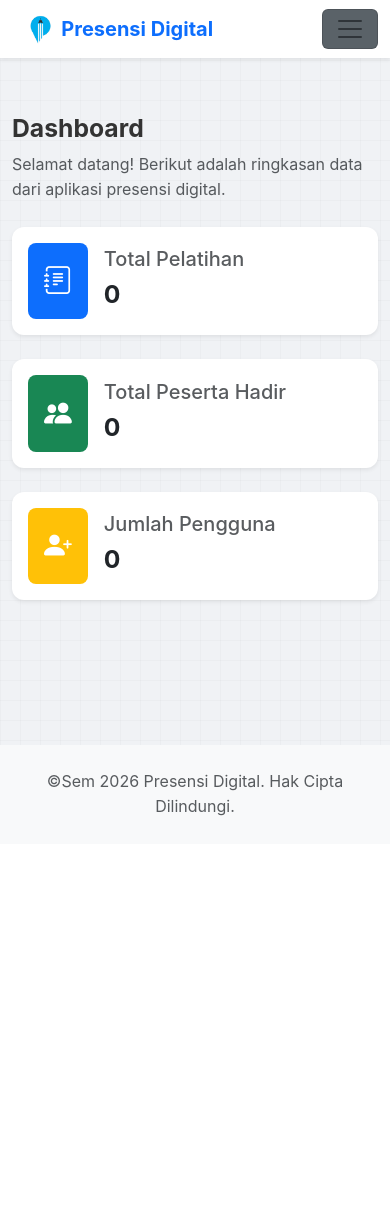
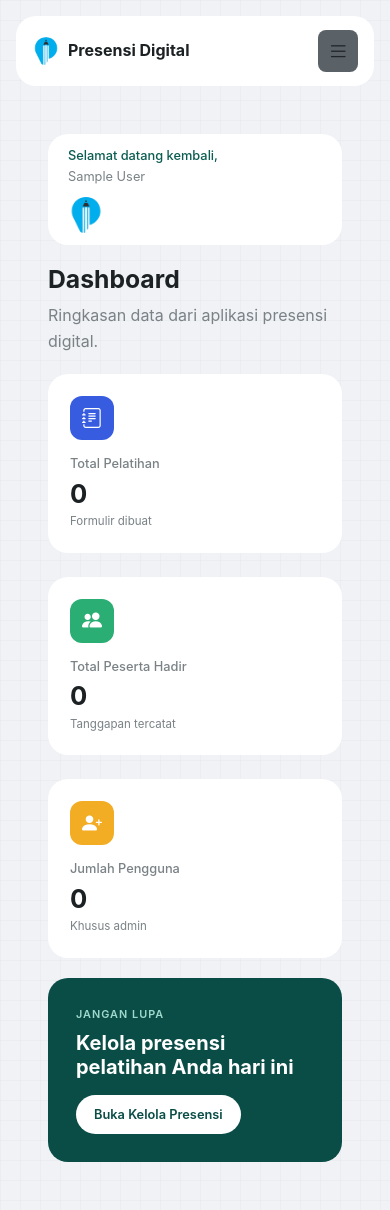
Before and after one commit to mulyadelani/KP-BPSDMJABAR2, a PHP site: page /presensi/index.php in a window 390 px wide. Before the commit the page ends 816 px from the top, so only its background shows below. Run offline with PHP 8.4, Linux system fonts and the light colour scheme; the visitor is signed in with stand-in values (Sample User, id 1); data that the repository does not hold is empty.

Commit message:
Redesign dashboard: sidebar layout, fix warna banner, hapus search, fix hover menu mobile

```diff
--- /dev/null
+++ b/assets/css/dash.css
@@ -0,0 +1,373 @@
+/* ==========================================================================
+   Presensi Digital — Dashboard Redesign
+   Tambahkan file ini SETELAH bootstrap.min.css dan SEBELUM style.css lama
+   <link rel="stylesheet" href="/presensi/assets/css/dashboard-redesign.css">
+   ========================================================================== */
+
+:root {
+  --teal: #0b5d51;
+  --teal-dark: #0a4d47;
+  --teal-hover: #0f6f61;
+  --teal-light-bg: #e7f5f2;
+  --text-dark: #1c2124;
+  --text-muted: #7a8286;
+  --card-radius: 20px;
+  --sidebar-width: 220px;
+}
+
+body {
+  background: linear-gradient(135deg, #cbe9e3 0%, #d3d4ef 100%);
+  min-height: 100vh;
+}
+
+/* ==========================================================================
+   LAYOUT — Sidebar + Main content
+   ========================================================================== */
+
+.app-shell {
+  display: flex;
+  align-items: flex-start;
+  gap: 24px;
+  padding: 24px;
+  min-height: 100vh;
+}
+
+.app-sidebar {
+  width: var(--sidebar-width);
+  flex-shrink: 0;
+  background: #ffffff;
+  border-radius: var(--card-radius);
+  padding: 28px 20px;
+  display: flex;
+  flex-direction: column;
+  min-height: calc(100vh - 48px);
+  position: sticky;
+  top: 24px;
+}
+
+.app-sidebar .sidebar-logo {
+  display: flex;
+  align-items: center;
+  gap: 8px;
+  font-weight: 700;
+  font-size: 1rem;
+  color: var(--text-dark);
+  text-decoration: none;
+  margin-bottom: 28px;
+}
+
+.app-sidebar .sidebar-logo img {
+  height: 28px;
+  width: 28px;
+  border-radius: 50%;
+  object-fit: cover;
+}
+
+.sidebar-nav {
+  list-style: none;
+  padding: 0;
+  margin: 0;
+  display: flex;
+  flex-direction: column;
+  gap: 4px;
+}
+
+.nav-link {
+  display: flex;
+  align-items: center;
+  gap: 10px;
+  padding: 10px 12px;
+  border-radius: 10px;
+  color: var(--text-muted);
+  font-size: 0.85rem;
+  font-weight: 500;
+  transition: background-color 0.2s ease, color 0.2s ease;
+}
+
+.nav-link i {
+  font-size: 1rem;
+}
+
+.nav-link:hover {
+  background-color: var(--teal-light-bg);
+  color: var(--teal-dark);
+}
+
+.nav-link.active {
+  background-color: var(--teal);
+  color: #fff;
+}
+
+.nav-link.active:hover {
+  background-color: var(--teal-hover);
+  color: #fff;
+}
+
+.sidebar-bottom {
+  margin-top: auto;
+  border-top: 1px solid #ececec;
+  padding-top: 16px;
+  display: flex;
+  flex-direction: column;
+  gap: 4px;
+}
+
+.sidebar-bottom .nav-link.text-danger:hover {
+  background-color: #fdeceb;
+  color: #c0392b !important;
+}
+
+.app-main {
+  flex: 1;
+  min-width: 0;
+  display: flex;
+  flex-direction: column;
+  gap: 20px;
+}
+
+/* ==========================================================================
+   TOP BAR
+   ========================================================================== */
+
+.app-topbar {
+  display: flex;
+  align-items: center;
+  justify-content: space-between;
+  background: #ffffff;
+  border-radius: var(--card-radius);
+  padding: 12px 20px;
+}
+
+.app-topbar .welcome-text {
+  font-size: 0.8rem;
+  color: var(--teal);
+  font-weight: 500;
+  margin: 0;
+}
+
+.app-topbar .welcome-sub {
+  font-size: 0.8rem;
+  color: var(--text-muted);
+  margin: 0;
+}
+
+.app-topbar .topbar-actions {
+  display: flex;
+  align-items: center;
+  gap: 12px;
+}
+
+.app-topbar .icon-btn {
+  width: 36px;
+  height: 36px;
+  border-radius: 50%;
+  border: none;
+  background: var(--teal-light-bg);
+  color: var(--teal-dark);
+  display: flex;
+  align-items: center;
+  justify-content: center;
+  transition: background-color 0.2s ease, transform 0.15s ease;
+}
+
+.app-topbar .icon-btn:hover {
+  background: var(--teal);
+  color: #fff;
+  transform: translateY(-2px);
+}
+
+.app-topbar .user-chip img {
+  width: 36px;
+  height: 36px;
+  border-radius: 50%;
+  object-fit: cover;
+}
+
+/* ==========================================================================
+   DASHBOARD TITLE
+   ========================================================================== */
+
+.dashboard-title h1 {
+  font-weight: 700;
+  color: var(--text-dark);
+}
+
+.dashboard-title p {
+  color: var(--text-muted);
+}
+
+/* ==========================================================================
+   STAT CARDS
+   ========================================================================== */
+
+.stat-card {
+  background: #ffffff;
+  border-radius: var(--card-radius);
+  padding: 22px;
+  height: 100%;
+  transition: transform 0.2s ease, box-shadow 0.2s ease;
+}
+
+.stat-card:hover {
+  transform: translateY(-4px);
+  box-shadow: 0 12px 24px rgba(11, 93, 81, 0.12);
+}
+
+.stat-card .stat-icon {
+  width: 44px;
+  height: 44px;
+  border-radius: 12px;
+  display: flex;
+  align-items: center;
+  justify-content: center;
+  color: #fff;
+  font-size: 1.25rem;
+  margin-bottom: 14px;
+}
+
+.stat-card .stat-icon.bg-blue   { background: #375cdf; }
+.stat-card .stat-icon.bg-green  { background: #2bae73; }
+.stat-card .stat-icon.bg-yellow { background: #f2ad25; }
+
+.stat-card .stat-label {
+  font-size: 0.8rem;
+  font-weight: 500;
+  color: var(--text-muted);
+  margin-bottom: 6px;
+}
+
+.stat-card .stat-value {
+  font-size: 2rem;
+  font-weight: 700;
+  color: var(--text-dark);
+  line-height: 1;
+  margin-bottom: 6px;
+}
+
+.stat-card .stat-note {
+  font-size: 0.72rem;
+  color: var(--text-muted);
+}
+
+/* ==========================================================================
+   CTA BANNER
+   ========================================================================== */
+
+.cta-banner {
+  background: var(--teal-dark);
+  border-radius: var(--card-radius);
+  padding: 28px;
+  display: flex;
+  align-items: center;
+  justify-content: space-between;
+  gap: 24px;
+  color: #fff;
+  overflow: hidden;
+  position: relative;
+}
+
+.cta-banner .cta-tag {
+  font-size: 0.68rem;
+  font-weight: 600;
+  letter-spacing: 1px;
+  color: #9fd9cc;
+  text-transform: uppercase;
+}
+
+.cta-banner h3 {
+  font-size: 1.25rem;
+  font-weight: 700;
+  margin: 8px 0 16px;
+  max-width: 420px;
+  color: #fff !important;
+}
+
+.cta-banner .btn-cta {
+  background: #ffffff;
+  color: var(--teal-dark);
+  font-weight: 600;
+  font-size: 0.8rem;
+  padding: 10px 18px;
+  border-radius: 999px;
+  border: none;
+  transition: background-color 0.2s ease, transform 0.15s ease;
+}
+
+.cta-banner .btn-cta:hover {
+  background: var(--teal-light-bg);
+  transform: translateY(-2px);
+}
+
+.cta-banner .cta-deco {
+  width: 90px;
+  height: 90px;
+  border-radius: 50%;
+  background: rgba(255, 255, 255, 0.15);
+  flex-shrink: 0;
+}
+
+/* ==========================================================================
+   RESPONSIVE — Mobile / Tablet
+   ========================================================================== */
+
+@media (max-width: 991.98px) {
+  .app-shell {
+    flex-direction: column;
+    padding: 16px;
+    gap: 16px;
+  }
+
+  /* Sidebar becomes a horizontal top bar, collapsible via Bootstrap Offcanvas */
+  .app-sidebar {
+    width: 100%;
+    min-height: auto;
+    position: static;
+    flex-direction: row;
+    align-items: center;
+    justify-content: space-between;
+    padding: 14px 16px;
+  }
+
+  .app-sidebar .sidebar-nav,
+  .app-sidebar .sidebar-bottom {
+    display: none; /* moved into offcanvas menu on mobile — see header.php */
+  }
+
+  .app-sidebar .sidebar-logo {
+    margin-bottom: 0;
+  }
+
+  .cta-banner {
+    flex-direction: column;
+    align-items: flex-start;
+  }
+
+  .cta-banner .cta-deco {
+    display: none;
+  }
+}
+
+.offcanvas-header {
+    padding: 20px;
+}
+
+.offcanvas-title {
+    font-weight: 700;
+    color: var(--text-dark);
+}
+
+.offcanvas-body {
+    padding: 0 20px 20px;
+}
+
+@media (max-width: 575.98px) {
+  .app-topbar {
+    flex-direction: column;
+    align-items: flex-start;
+    gap: 10px;
+  }
+
+  .stat-card .stat-value {
+    font-size: 1.6rem;
+  }
+}
--- a/footer.php
+++ b/footer.php
@@ -1,14 +1,10 @@
-</main> <!-- Menutup tag main dari header.php -->
+</main>
+    <!-- /app-main -->
 
-<footer class="text-center text-muted py-4 mt-auto bg-light">
-    <div class="container">
-        <p class="mb-0">&copy;Sem <?php echo date('Y'); ?> Presensi Digital. Hak Cipta Dilindungi.</p>
-    </div>
-</footer>
+</div>
+<!-- /app-shell -->
 
-<!-- ======================================================= -->
-<!-- PENTING: Kembalikan Bootstrap JS Bundle di sini -->
-<!-- ======================================================= -->
+<!-- Bootstrap JS Bundle (wajib untuk dropdown & offcanvas mobile) -->
 <script src="https://cdn.jsdelivr.net/npm/bootstrap@5.3.3/dist/js/bootstrap.bundle.min.js"></script>
 
 </body>
--- a/header.php
+++ b/header.php
@@ -5,8 +5,8 @@ if (session_status() === PHP_SESSION_NONE) {
 }
 
 // Deteksi halaman saat ini untuk menandai menu aktif
-$currentPage = basename($_SERVER['PHP_SELF']); ?>
-
+$currentPage = basename($_SERVER['PHP_SELF']);
+?>
 <!DOCTYPE html>
 <html lang="id">
 <head>
@@ -14,79 +14,115 @@ $currentPage = basename($_SERVER['PHP_SELF']); ?>
     <meta name="viewport" content="width=device-width, initial-scale=1.0">
     <title>Presensi Digital</title>
 
-    <!-- ============================================= -->
-    <!-- BARU: Tambahkan Favicon di sini -->
-    <!-- ============================================= -->
-    <link rel="icon" type="image/png" href="/presensi-digital/assets/img/logo-presensi.png">
+    <!-- Favicon -->
+    <link rel="icon" type="image/png" href="/presensi/assets/img/logo-presensi.png">
 
     <!-- Bootstrap CSS & Icons -->
     <link href="https://cdn.jsdelivr.net/npm/bootstrap@5.3.3/dist/css/bootstrap.min.css" rel="stylesheet">
     <link rel="stylesheet" href="https://cdn.jsdelivr.net/npm/bootstrap-icons@1.11.3/font/bootstrap-icons.min.css">
 
-    <!-- Custom CSS (Wajib setelah Bootstrap) -->
-    <link rel="stylesheet" href="/presensi-digital/assets/css/style.css">
-<!-- BARU: Link ke CSS Khusus Cetak -->
-    <link rel="stylesheet" href="/presensi-digital/assets/css/print.css" media="print">
+    <!-- Redesign (Sidebar layout) — WAJIB setelah Bootstrap -->
+    <link rel="stylesheet" href="/presensi/assets/css/dash.css">
 
+    <!-- Custom CSS lama (kalau masih dipakai untuk halaman lain) -->
+    <link rel="stylesheet" href="/presensi/assets/css/style.css">
+    <!-- Link ke CSS Khusus Cetak -->
+    <link rel="stylesheet" href="/presensi/assets/css/print.css" media="print">
 </head>
 <body class="d-flex flex-column min-vh-100">
 
-<nav class="navbar navbar-expand-lg navbar-light bg-white shadow-sm">
-  <div class="container-fluid">
-    <!-- Logo di Kiri -->
-<a class="navbar-brand fw-bold text-primary d-flex align-items-center" href="/presensi-digital/index.php">
-        <img src="/presensi-digital/assets/img/logo-presensi.png" alt="Logo Presensi" height="30" class="me-2">
+<div class="app-shell">
+
+    <!-- ============================= SIDEBAR ============================= -->
+    <aside class="app-sidebar">
+        <a class="sidebar-logo" href="/presensi/index.php">
+            <img src="/presensi/assets/img/logo-presensi.png" alt="Logo Presensi">
             <span>Presensi Digital</span>
         </a>
 
-    <button class="navbar-toggler" type="button" data-bs-toggle="collapse" data-bs-target="#main-nav">
-      <span class="navbar-toggler-icon"></span>
+        <!-- Tombol menu khusus mobile (buka offcanvas) -->
+        <button class="btn btn-sm d-lg-none" type="button" data-bs-toggle="offcanvas" data-bs-target="#mobileNav" aria-label="Buka menu">
+            <i class="bi bi-list fs-4"></i>
         </button>
 
-    <div class="collapse navbar-collapse" id="main-nav">
-      <!-- Menu di Kanan (menggunakan ms-auto) -->
-      <ul class="navbar-nav ms-auto mb-2 mb-lg-0 align-items-center">
-
-        <li class="nav-item">
-          <a class="nav-link <?php echo ($currentPage == 'index.php') ? 'active' : ''; ?>" href="/presensi-digital/index.php">
+        <ul class="sidebar-nav">
+            <li>
+                <a class="nav-link <?php echo ($currentPage == 'index.php') ? 'active' : ''; ?>" href="/presensi/index.php">
                     <i class="bi bi-house-door-fill"></i> Dashboard
                 </a>
             </li>
-        <li class="nav-item">
-          <a class="nav-link <?php echo ($currentPage == 'kelola_kategori.php') ? 'active' : ''; ?>" href="/presensi-digital/kelola_kategori.php">
+            <li>
+                <a class="nav-link <?php echo ($currentPage == 'kelola_kategori.php') ? 'active' : ''; ?>" href="/presensi/kelola_kategori.php">
                     <i class="bi bi-tags-fill"></i> Kelola Kategori
                 </a>
             </li>
-
-        <li class="nav-item">
-          <a class="nav-link <?php echo ($currentPage == 'kelola_presensi.php') ? 'active' : ''; ?>" href="/presensi-digital/kelola_presensi.php">
+            <li>
+                <a class="nav-link <?php echo ($currentPage == 'kelola_presensi.php') ? 'active' : ''; ?>" href="/presensi/kelola_presensi.php">
                     <i class="bi bi-journal-text"></i> Kelola Presensi
                 </a>
             </li>
-
             <?php if (isset($_SESSION['role']) && $_SESSION['role'] == 'admin'): ?>
-        <li class="nav-item">
-          <a class="nav-link <?php echo ($currentPage == 'kelola_user.php') ? 'active' : ''; ?>" href="/presensi-digital/admin/kelola_user.php">
+            <li>
+                <a class="nav-link <?php echo ($currentPage == 'kelola_user.php') ? 'active' : ''; ?>" href="/presensi/admin/kelola_user.php">
                     <i class="bi bi-people-fill"></i> Kelola User
                 </a>
             </li>
             <?php endif; ?>
+        </ul>
 
-        <!-- Dropdown User digabung di sini -->
-        <li class="nav-item dropdown">
-          <a class="nav-link dropdown-toggle" href="#" id="userDropdown" role="button" data-bs-toggle="dropdown" aria-expanded="false">
-            <i class="bi bi-person-circle"></i> <?php echo htmlspecialchars($_SESSION['nama_lengkap']); ?>
+        <div class="sidebar-bottom">
+            <a class="nav-link" href="/presensi/ganti_password.php">
+                <i class="bi bi-key-fill"></i> Ganti Password
+            </a>
+            <a class="nav-link text-danger" href="/presensi/logout.php">
+                <i class="bi bi-box-arrow-right"></i> Logout
+            </a>
+        </div>
+    </aside>
+
+    <!-- ===================== OFFCANVAS MENU (mobile) ===================== -->
+    <div class="offcanvas offcanvas-start d-lg-none" tabindex="-1" id="mobileNav">
+        <div class="offcanvas-header">
+            <h5 class="offcanvas-title">Menu</h5>
+            <button type="button" class="btn-close" data-bs-dismiss="offcanvas" aria-label="Tutup"></button>
+        </div>
+        <div class="offcanvas-body">
+            <ul class="sidebar-nav mb-4">
+                <li><a class="nav-link <?php echo ($currentPage == 'index.php') ? 'active' : ''; ?>" href="/presensi/index.php"><i class="bi bi-house-door-fill"></i> Dashboard</a></li>
+                <li><a class="nav-link <?php echo ($currentPage == 'kelola_kategori.php') ? 'active' : ''; ?>" href="/presensi/kelola_kategori.php"><i class="bi bi-tags-fill"></i> Kelola Kategori</a></li>
+                <li><a class="nav-link <?php echo ($currentPage == 'kelola_presensi.php') ? 'active' : ''; ?>" href="/presensi/kelola_presensi.php"><i class="bi bi-journal-text"></i> Kelola Presensi</a></li>
+                <?php if (isset($_SESSION['role']) && $_SESSION['role'] == 'admin'): ?>
+                <li><a class="nav-link <?php echo ($currentPage == 'kelola_user.php') ? 'active' : ''; ?>" href="/presensi/admin/kelola_user.php"><i class="bi bi-people-fill"></i> Kelola User</a></li>
+                <?php endif; ?>
+            </ul>
+            <div class="sidebar-bottom">
+                <a class="nav-link" href="/presensi/ganti_password.php"><i class="bi bi-key-fill"></i> Ganti Password</a>
+                <a class="nav-link text-danger" href="/presensi/logout.php"><i class="bi bi-box-arrow-right"></i> Logout</a>
+            </div>
+        </div>
+    </div>
+
+    <!-- ============================ MAIN CONTENT ============================ -->
+    <main class="app-main">
+
+        <!-- Top bar -->
+        <div class="app-topbar">
+            <div>
+                <p class="welcome-text">Selamat datang kembali,</p>
+                <p class="welcome-sub"><?php echo htmlspecialchars($_SESSION['nama_lengkap'] ?? 'User'); ?></p>
+            </div>
+            <div class="topbar-actions">
+                <div class="dropdown">
+                    <a href="#" class="d-flex align-items-center gap-2 text-decoration-none user-chip" id="userDropdown" role="button" data-bs-toggle="dropdown" aria-expanded="false">
+                        <img src="/presensi/assets/img/logo-presensi.png" alt="Avatar">
+                        <span class="fw-semibold text-dark d-none d-sm-inline"><?php echo htmlspecialchars($_SESSION['nama_lengkap'] ?? 'User'); ?></span>
                     </a>
                     <ul class="dropdown-menu dropdown-menu-end" aria-labelledby="userDropdown">
-            <li><a class="dropdown-item" href="/presensi-digital/ganti_password.php"><i class="bi bi-key-fill"></i> Ganti Password</a></li>
+                        <li><a class="dropdown-item" href="/presensi/ganti_password.php"><i class="bi bi-key-fill"></i> Ganti Password</a></li>
                         <li><hr class="dropdown-divider"></li>
-            <li><a class="dropdown-item text-danger" href="/presensi-digital/logout.php"><i class="bi bi-box-arrow-right"></i> Logout</a></li>
-          </ul>
-        </li>
-
+                        <li><a class="dropdown-item text-danger" href="/presensi/logout.php"><i class="bi bi-box-arrow-right"></i> Logout</a></li>
                     </ul>
                 </div>
             </div>
-</nav>
-
-<main class="container-fluid mt-4">
+        </div>
+        <!-- Konten halaman (index.php, kelola_presensi.php, dll) menyusul di bawah ini -->
--- a/index.php
+++ b/index.php
@@ -39,61 +39,58 @@ if ($user_role_session == 'admin') {
 include 'header.php';
 ?>
 
-<div class="mb-4">
-    <h1 class="h2 fw-bold">Dashboard</h1>
-    <p class="text-muted">Selamat datang! Berikut adalah ringkasan data dari aplikasi presensi digital.</p>
+    <!-- Judul Dashboard -->
+    <div class="dashboard-title">
+        <h1 class="h2">Dashboard</h1>
+        <p class="mb-0">Ringkasan data dari aplikasi presensi digital.</p>
     </div>
 
+    <!-- Kartu Statistik -->
     <div class="row g-4">
         <div class="col-md-6 col-lg-4">
-        <div class="card shadow-sm h-100">
-            <div class="card-body d-flex align-items-center">
-                <div class="flex-shrink-0 me-3">
-                    <div class="bg-primary text-white p-3 rounded-3">
-                        <i class="bi bi-journal-text fs-1"></i>
+            <div class="stat-card">
+                <div class="stat-icon bg-blue">
+                    <i class="bi bi-journal-text"></i>
                 </div>
-                </div>
-                <div class="flex-grow-1">
-                    <h5 class="card-title text-muted mb-1">Total Pelatihan</h5>
-                    <p class="card-text fs-2 fw-bold mb-0"><?php echo $total_pelatihan; ?></p>
-                </div>
-            </div>
+                <div class="stat-label">Total Pelatihan</div>
+                <div class="stat-value"><?php echo $total_pelatihan; ?></div>
+                <div class="stat-note">Formulir dibuat</div>
             </div>
         </div>
 
         <div class="col-md-6 col-lg-4">
-        <div class="card shadow-sm h-100">
-            <div class="card-body d-flex align-items-center">
-                <div class="flex-shrink-0 me-3">
-                    <div class="bg-success text-white p-3 rounded-3">
-                        <i class="bi bi-people-fill fs-1"></i>
+            <div class="stat-card">
+                <div class="stat-icon bg-green">
+                    <i class="bi bi-people-fill"></i>
                 </div>
-                </div>
-                <div class="flex-grow-1">
-                    <h5 class="card-title text-muted mb-1">Total Peserta Hadir</h5>
-                    <p class="card-text fs-2 fw-bold mb-0"><?php echo $total_peserta; ?></p>
-                </div>
-            </div>
+                <div class="stat-label">Total Peserta Hadir</div>
+                <div class="stat-value"><?php echo $total_peserta; ?></div>
+                <div class="stat-note">Tanggapan tercatat</div>
             </div>
         </div>
 
         <?php if ($_SESSION['role'] == 'admin'): ?>
         <div class="col-md-6 col-lg-4">
-        <div class="card shadow-sm h-100">
-            <div class="card-body d-flex align-items-center">
-                <div class="flex-shrink-0 me-3">
-                    <div class="bg-warning text-white p-3 rounded-3">
-                        <i class="bi bi-person-plus-fill fs-1"></i>
+            <div class="stat-card">
+                <div class="stat-icon bg-yellow">
+                    <i class="bi bi-person-plus-fill"></i>
                 </div>
-                </div>
-                <div class="flex-grow-1">
-                    <h5 class="card-title text-muted mb-1">Jumlah Pengguna</h5>
-                    <p class="card-text fs-2 fw-bold mb-0"><?php echo $total_user; ?></p>
-                </div>
-            </div>
+                <div class="stat-label">Jumlah Pengguna</div>
+                <div class="stat-value"><?php echo $total_user; ?></div>
+                <div class="stat-note">Khusus admin</div>
             </div>
         </div>
         <?php endif; ?>
     </div>
 
+    <!-- Banner CTA -->
+    <div class="cta-banner">
+        <div>
+            <div class="cta-tag">Jangan Lupa</div>
+            <h3>Kelola presensi pelatihan Anda hari ini</h3>
+            <a href="/presensi/kelola_presensi.php" class="btn btn-cta">Buka Kelola Presensi</a>
+        </div>
+        <div class="cta-deco"></div>
+    </div>
+
 <?php include 'footer.php'; ?>
```
Lines whose indentation alone changed are shown as unchanged.
